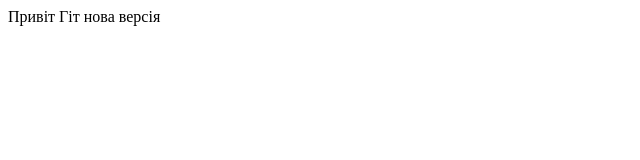
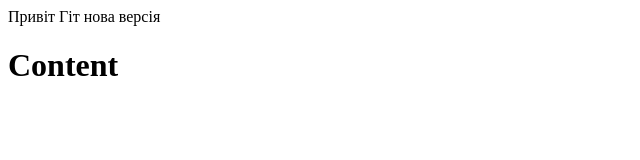
Before and after one commit to Natalia-sys777/my-finish-project, a plain HTML site: page index.html in a window 1280 px wide. Shown: the whole page, without its empty margins (0-640 px from the left). Drawn offline with Linux system fonts and the light colour scheme.

Commit message:
vs code commit

```diff
--- a/index.html
+++ b/index.html
@@ -8,5 +8,8 @@
     </head>
     <body>
         Привіт Гіт нова версія
+        <h1>
+            Content
+        </h1>
     </body>
 </html>
```
